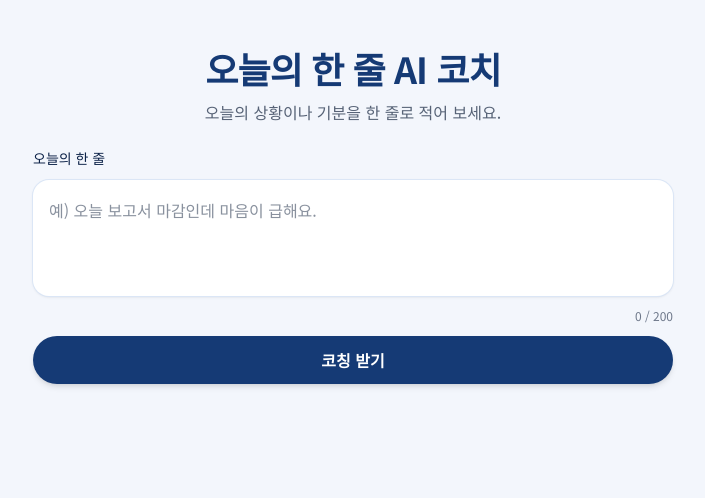
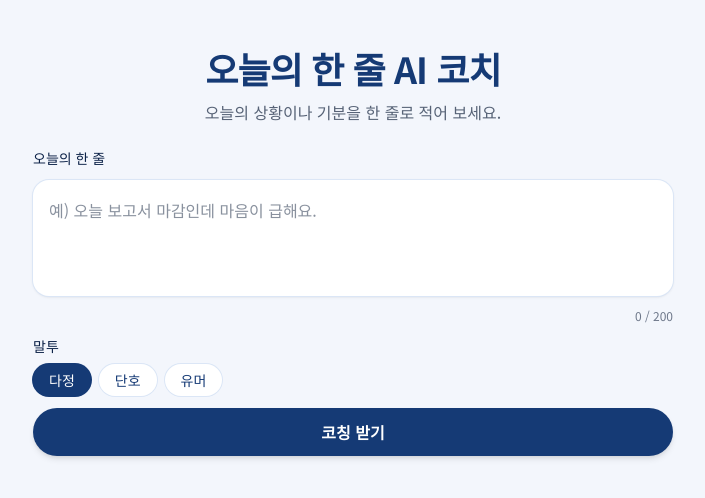
Before and after one commit to ChoiJungIn/one-line-ai-coach, a Next.js app: page / in a window 1280 px wide. Shown: the top 498 px of the page, without its empty margins (287-992 px from the left). Built offline with nearby package versions, Linux system fonts and the light colour scheme.

Commit message:
말투(다정·단호·유머) 고르기를 넣고 결과가 있을 때 말투를 바꾸면 다시 받기로 세어 새 말투로 코칭을 다시 받게 함

```diff
--- a/app/components/CoachForm.tsx
+++ b/app/components/CoachForm.tsx
@@ -2,7 +2,7 @@
 
 // Design Ref: DESIGN §3.1, §3.4 — 입력칸(200자), 남은 글자 수, "코칭 받기" 버튼
 // Plan: 작업 4 (한 줄 입력 화면)
-import { MAX_INPUT_LENGTH } from "@/lib/coach";
+import { MAX_INPUT_LENGTH, TONES, type Tone } from "@/lib/coach";
 
 type Props = {
   text: string;
@@ -10,9 +10,22 @@ type Props = {
   onSubmit: () => void;
   /** 코칭이 오는 동안 true. 이때는 버튼을 눌러도 아무 일도 일어나지 않는다. */
   loading: boolean;
+  /** 지금 고른 말투 */
+  tone: Tone;
+  onToneChange: (tone: Tone) => void;
+  /** 다시 받기 횟수를 다 썼을 때 true. 말투를 바꾸면 다시 받기로 세므로 함께 잠근다. */
+  toneLocked: boolean;
 };
 
-export default function CoachForm({ text, onTextChange, onSubmit, loading }: Props) {
+export default function CoachForm({
+  text,
+  onTextChange,
+  onSubmit,
+  loading,
+  tone,
+  onToneChange,
+  toneLocked,
+}: Props) {
   const length = [...text].length;
 
   return (
@@ -37,6 +50,25 @@ export default function CoachForm({ text, onTextChange, onSubmit, loading }: Pro
       <p className="text-right text-xs text-foreground/60" aria-live="polite">
         {length} / {MAX_INPUT_LENGTH}
       </p>
+      {/* Plan: 작업 8 (말투 고르기) */}
+      <fieldset className="flex flex-wrap items-center gap-2" disabled={loading || toneLocked}>
+        <legend className="mb-2 text-sm font-medium text-brand-900">말투</legend>
+        {TONES.map((t) => (
+          <button
+            key={t}
+            type="button"
+            aria-pressed={t === tone}
+            onClick={() => onToneChange(t)}
+            className={`rounded-full px-4 py-1.5 text-sm font-medium ring-1 transition-colors disabled:cursor-not-allowed disabled:opacity-50 ${
+              t === tone
+                ? "bg-brand-700 text-white ring-brand-700"
+                : "bg-white text-brand-700 ring-brand-100 hover:bg-brand-50"
+            }`}
+          >
+            {t}
+          </button>
+        ))}
+      </fieldset>
       <button
         type="submit"
         // 전송 중에는 눌러도 반응이 없도록 막는다 (요금 중복 방지)
--- a/app/page.tsx
+++ b/app/page.tsx
@@ -12,6 +12,7 @@ import {
   NOTICE_MESSAGES,
   TIMEOUT_MS,
   WAIT_NOTICE_MS,
+  type Tone,
 } from "@/lib/coach";
 import CoachForm from "./components/CoachForm";
 import CoachResult from "./components/CoachResult";
@@ -22,6 +23,7 @@ type Message = { kind: StatusKind; text: string };
 export default function Home() {
   const [text, setText] = useState("");
   const [loading, setLoading] = useState(false);
+  const [tone, setTone] = useState<Tone>(DEFAULT_TONE);
   // 15초가 넘게 기다리는 중이면 true
   const [waiting, setWaiting] = useState(false);
   const [message, setMessage] = useState<Message | null>(null);
@@ -44,7 +46,7 @@ export default function Home() {
   }
 
   /** 서버에 코칭을 요청한다. retry는 이번이 몇 번째 다시 받기인지 (첫 코칭은 0). */
-  async function requestCoaching(input: string, retry: number) {
+  async function requestCoaching(input: string, retry: number, toneToUse: Tone = tone) {
     if (busy.current) return;
     busy.current = true;
     setLoading(true);
@@ -63,7 +65,7 @@ export default function Home() {
         headers: { "Content-Type": "application/json" },
         body: JSON.stringify({
           text: input,
-          tone: DEFAULT_TONE,
+          tone: toneToUse,
           model: DEFAULT_MODEL,
           retryCount: retry,
         }),
@@ -110,6 +112,20 @@ export default function Home() {
     requestCoaching(input, retryCount + 1);
   }
 
+  /** 말투를 바꾼다. 첫 결과가 나오기 전에는 선택만 바뀌고, 결과가 있으면 새 말투로 다시 받는다. */
+  function handleToneChange(next: Tone) {
+    if (next === tone || busy.current) return;
+    setTone(next);
+    if (result) {
+      // 말투를 바꾸는 것도 다시 받기로 센다. 횟수를 다 썼으면 버튼이 잠겨 여기에 오지 않는다.
+      if (retryCount >= MAX_RETRIES) {
+        setMessage({ kind: "info", text: ERROR_MESSAGES.TOO_MANY_RETRIES });
+        return;
+      }
+      requestCoaching(result.inputText, retryCount + 1, next);
+    }
+  }
+
   function handleSubmit() {
     if (busy.current) return;
     const input = text.trim();
@@ -142,6 +158,9 @@ export default function Home() {
         onTextChange={handleTextChange}
         onSubmit={handleSubmit}
         loading={loading}
+        tone={tone}
+        onToneChange={handleToneChange}
+        toneLocked={result !== null && retryCount >= MAX_RETRIES}
       />
 
       {loading && waiting && (
```
